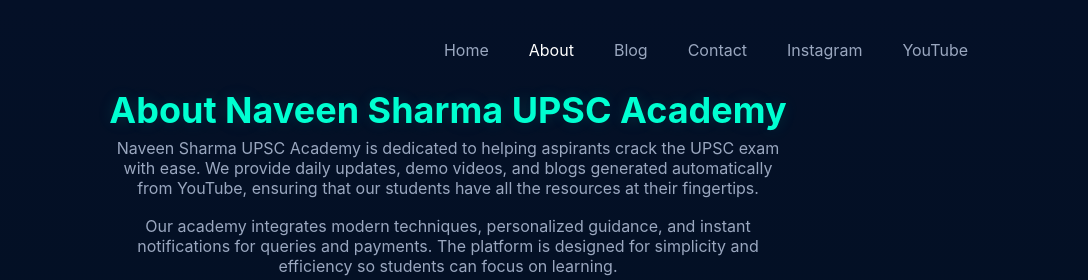
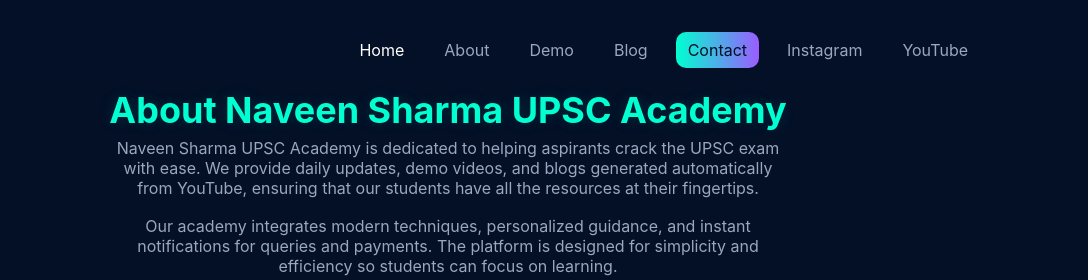
Before and after one commit to shemraj748-hue/NS-, a website: page about.html in a window 1280 px wide. Shown: the top 280 px of the page, 192-1280 px from the left. Drawn offline with Linux system fonts and the light colour scheme.

Commit message:
Update about.html

```diff
--- a/about.html
+++ b/about.html
@@ -12,12 +12,14 @@
   <div class="nav container">
     <div class="logo"><img src="https://encrypted-tbn0.gstatic.com/images?q=tbn:ANd9GcSNiIreypV6f0iARV8cnWulG9P6GJtLdOS9Ow&s" alt="Logo"></div>
     <div class="nav-links">
-      <a href="index.html">Home</a>
-      <a href="about.html" class="active">About</a>
-      <a href="blog.html">Blog</a>
-      <a href="contact.html">Contact</a>
+     <a href="index.html" class="nav-link active">Home</a>
+        <a href="about.html" class="nav-link">About</a>
+        <a href="demo.html" class="nav-link">Demo</a>
+        <a href="blog.html" class="nav-link">Blog</a>
+        <a href="contact.html" class="nav-link btn-primary">Contact</a>
       <a href="https://www.instagram.com/naveensharma_upsc?utm_source=ig_web_button_share_sheet&igsh=ZDNlZDc0MzIxNw==" target="_blank">Instagram</a>
       <a href="https://youtube.com/@upscbynaveensharma?si=JooPgT_un7QlUABl" target="_blank">YouTube</a>
+    </nav>
     </div>
     <button id="menu-toggle" class="hamburger">☰</button>
   </div>
```
